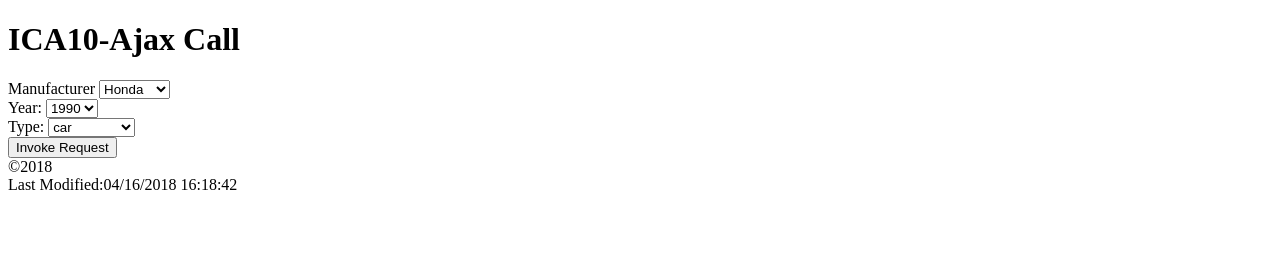
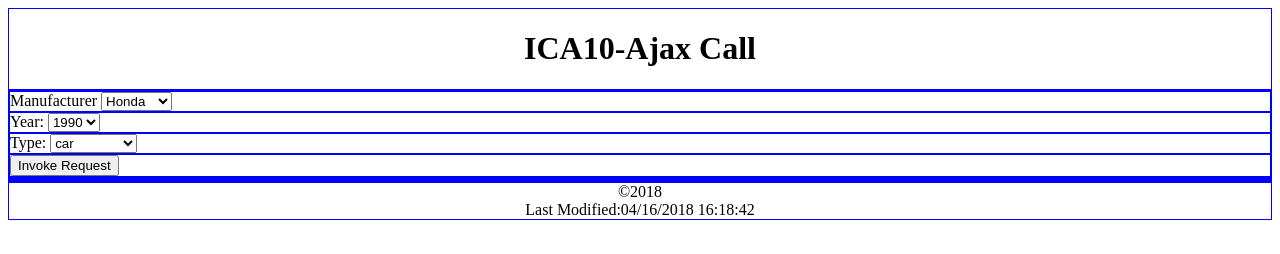
Before and after one commit to xliu43/CMPE2000-webtechnology, a plain HTML site: page ica10-AjaxCall/ica10-AjaxCall/index.html in a window 1280 px wide. Drawn offline with nearby package versions, Linux system fonts and the light colour scheme.

Commit message:
revised ica10

```diff
--- a/ica10-AjaxCall/ica10-AjaxCall/css/default.css
+++ b/ica10-AjaxCall/ica10-AjaxCall/css/default.css
@@ -4,3 +4,12 @@
  grid-template-rows:auto;
 
 }
+
+.text-align {
+
+  text-align:center;
+}
+
+div {
+  border: 1px solid blue;
+}
--- a/ica10-AjaxCall/ica10-AjaxCall/index.html
+++ b/ica10-AjaxCall/ica10-AjaxCall/index.html
@@ -8,7 +8,7 @@
     <script src="js/main.js"></script>
 </head>
 <body>
-    <div class="header"><h1>ICA10-Ajax Call</h1></div>
+    <div class="header text-align"><h1>ICA10-Ajax Call</h1></div>
     <div class="control-container">
         <div id="manufacturer">
             <label>Manufacturer</label>
@@ -43,7 +43,7 @@
 
     </div>
 
-    <div class="footer">
+    <div class="footer text-align">
         &copy;2018<br />
         <script>document.write('Last Modified:' + document.lastModified);</script>
     </div>
```
